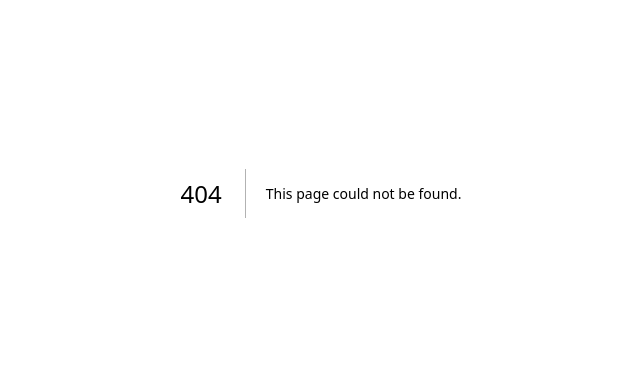
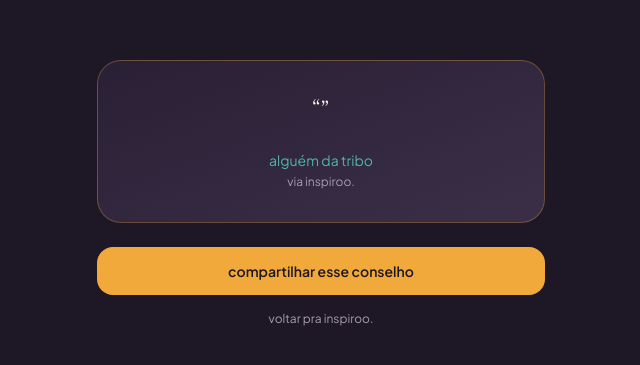
Before and after one commit to Pauloplanob1402/inspiroo-mentores, a Next.js app: page /carta in a window 1280 px wide. Before the commit this address had no page. Shown: the part 207-572 px from the top of the page, without its empty margins (319-959 px from the left). Built offline with nearby package versions, Linux system fonts and the light colour scheme.

Commit message:
corrige match-entry pra reusar conversa existente

```diff
--- /dev/null
+++ b/src/app/carta/page.tsx
@@ -0,0 +1,67 @@
+"use client";
+
+import { useSearchParams } from "next/navigation";
+import { Suspense } from "react";
+
+function CartaContent() {
+  const params = useSearchParams();
+  const texto = params.get("texto") ?? "";
+  const mentor = params.get("mentor") ?? "alguém da tribo";
+
+  async function handleShare() {
+    const shareText = `"${texto}"\n\n— ${mentor}, na inspiroo.\n\n${window.location.origin}`;
+    if (typeof navigator !== "undefined" && "share" in navigator) {
+      try {
+        await navigator.share({ text: shareText });
+        return;
+      } catch {
+        // cancelado
+      }
+    }
+    try {
+      await navigator.clipboard.writeText(shareText);
+      alert("copiado — cola pra quem você quiser");
+    } catch {
+      // sem clipboard disponível também, sem mais fallback necessário
+    }
+  }
+
+  return (
+    <main className="min-h-screen flex items-center justify-center px-6 py-14">
+      <div className="w-full max-w-md rise-once">
+        <div className="rounded-3xl p-8 bg-gradient-to-br from-panel to-[#3a2f47] border border-marigold/30 text-center">
+          <p
+            className="text-2xl leading-snug mb-6"
+            style={{ fontFamily: "var(--font-display)" }}
+          >
+            &ldquo;{texto}&rdquo;
+          </p>
+          <p className="text-sm text-teal mb-1">{mentor}</p>
+          <p className="text-xs text-dim">via inspiroo.</p>
+        </div>
+
+        <button
+          onClick={handleShare}
+          className="w-full mt-6 bg-marigold text-ink font-semibold rounded-2xl py-3.5 text-sm hover:opacity-90 transition-opacity"
+        >
+          compartilhar esse conselho
+        </button>
+
+        <a
+          href="/"
+          className="block mt-4 text-center text-xs text-dim hover:text-paper transition-colors"
+        >
+          voltar pra inspiroo.
+        </a>
+      </div>
+    </main>
+  );
+}
+
+export default function CartaPage() {
+  return (
+    <Suspense fallback={null}>
+      <CartaContent />
+    </Suspense>
+  );
+}
--- a/src/app/chat/[matchId]/page.tsx
+++ b/src/app/chat/[matchId]/page.tsx
@@ -140,15 +140,25 @@ export default function ChatPage() {
 
       <div className="flex-1 overflow-y-auto thin-scroll px-5 py-5 flex flex-col gap-3">
         {messages.map((m) => (
+          <div key={m.id} className={m.sender === "user" ? "self-end" : "self-start"}>
             <div
-            key={m.id}
               className={
                 m.sender === "user"
-                ? "self-end max-w-[78%] bg-marigold text-ink rounded-2xl rounded-br-sm px-4 py-2.5 text-sm leading-relaxed"
-                : "self-start max-w-[78%] bg-panel border border-[#3a2f47] rounded-2xl rounded-bl-sm px-4 py-2.5 text-sm leading-relaxed"
+                  ? "max-w-[78%] ml-auto bg-marigold text-ink rounded-2xl rounded-br-sm px-4 py-2.5 text-sm leading-relaxed"
+                  : "max-w-[78%] bg-panel border border-[#3a2f47] rounded-2xl rounded-bl-sm px-4 py-2.5 text-sm leading-relaxed"
               }
             >
               {m.content}
+            </div>
+            {m.sender === "mentor" && (
+              <a
+                href={`/carta?texto=${encodeURIComponent(m.content)}&mentor=${encodeURIComponent(mentorName)}`}
+                target="_blank"
+                className="block mt-1 text-[0.7rem] text-dim hover:text-marigold transition-colors"
+              >
+                guardar esse conselho
+              </a>
+            )}
           </div>
         ))}
         {sending && (
--- a/src/app/page.tsx
+++ b/src/app/page.tsx
@@ -54,6 +54,7 @@ export default function Home() {
   const [showOnboarding, setShowOnboarding] = useState(false);
   const [checkedOnboarding, setCheckedOnboarding] = useState(false);
   const [tribe, setTribe] = useState<TribeMentor[]>([]);
+  const [showTribe, setShowTribe] = useState(false);
 
   useEffect(() => {
     callFunction<{ mentors: TribeMentor[] }>("list-mentors", {})
@@ -238,11 +239,15 @@ export default function Home() {
       </div>
 
       {tribe.length > 0 && (
-        <aside className="w-full md:w-64 shrink-0 order-first md:order-last">
-          <p className="text-xs text-dim mb-3 md:text-left text-center">
-            já na tribo
-          </p>
-          <div className="flex md:flex-col gap-3 overflow-x-auto md:overflow-visible pb-2 md:pb-0">
+        <aside className="w-full md:w-64 shrink-0">
+          <button
+            onClick={() => setShowTribe((v) => !v)}
+            className="text-xs text-dim hover:text-marigold transition-colors underline underline-offset-2 mb-3 block mx-auto md:mx-0"
+          >
+            {showTribe ? "esconder" : "ver quem já tá na tribo"}
+          </button>
+          {showTribe && (
+            <div className="flex md:flex-col gap-3 overflow-x-auto md:overflow-visible pb-2 md:pb-0 rise-once">
               {tribe.slice(0, 8).map((m) => (
                 <div
                   key={m.id}
@@ -267,6 +272,7 @@ export default function Home() {
                 </div>
               ))}
             </div>
+          )}
         </aside>
       )}
       </div>
```
Lines whose indentation alone changed are shown as unchanged.
